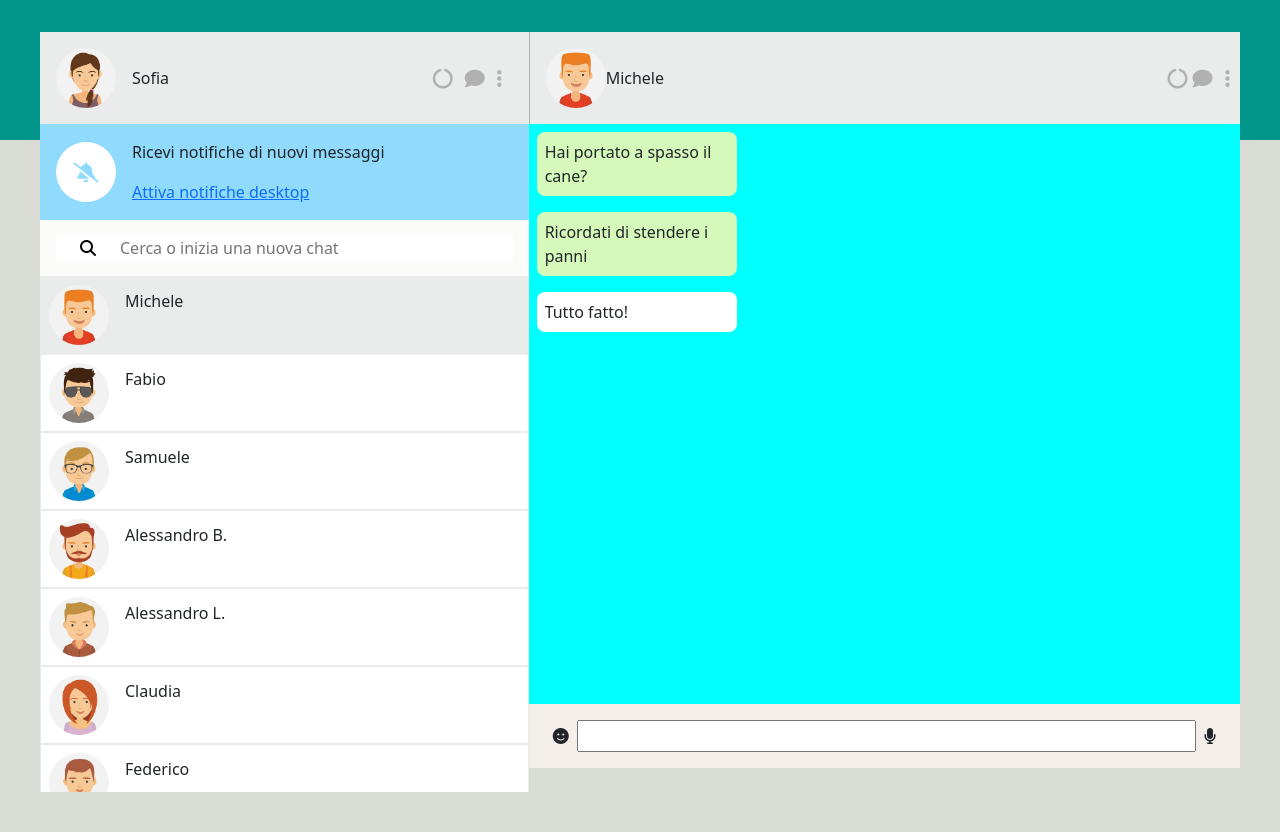
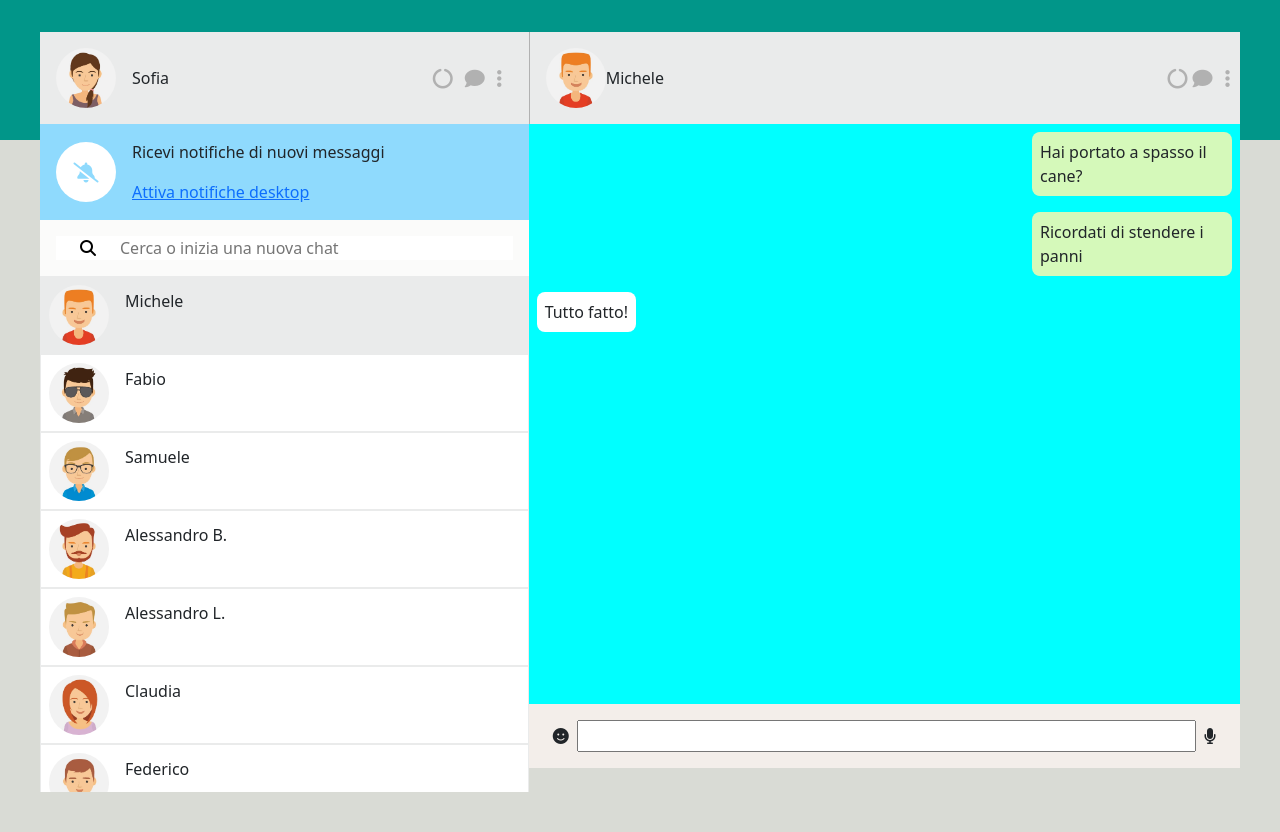
Before and after one commit to FabioCostantino84/vue-boolzapp, a plain HTML site: page index.html in a window 1280 px wide. Drawn offline with nearby package versions, Linux system fonts and the light colour scheme.

Commit message:
add fixed messages

```diff
--- a/index.html
+++ b/index.html
@@ -103,13 +103,11 @@
           </div>
           <!-- /.active_contact -->
           <div class="messages">
-            <div v-for="message in contacts[activeContact].messages">
-              <div :class="message.status">
-                {{ message.message }}
-              </div>
+            <div :class="contact.status == 'sent' ? 'sent' : 'received'" v-for="contact in contacts[activeContact].messages">
+
+              {{ contact.message }}
 
             </div>
-
 
           </div>
           <!-- /.messages -->
```
